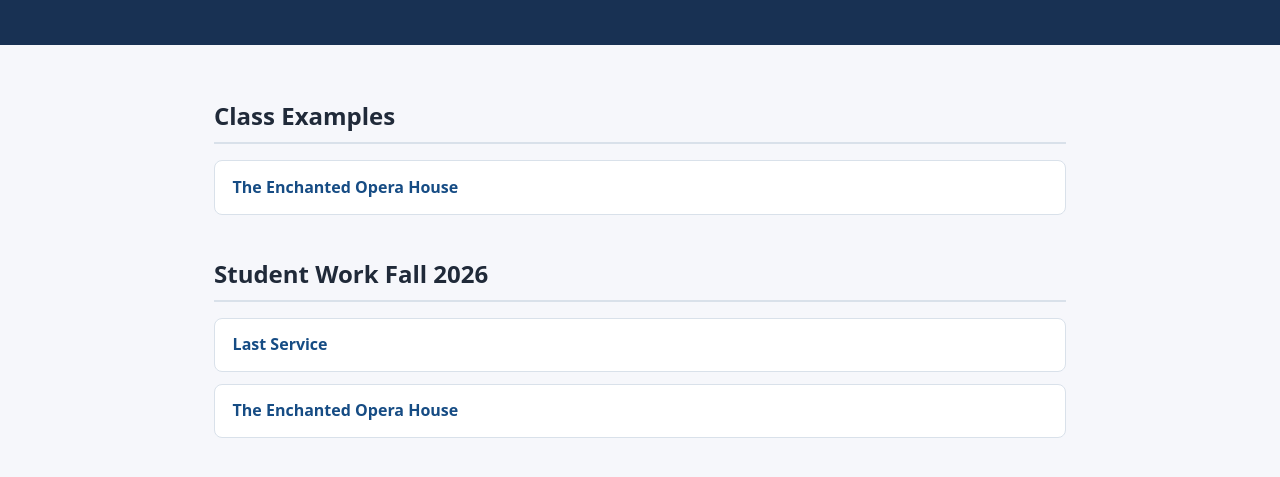
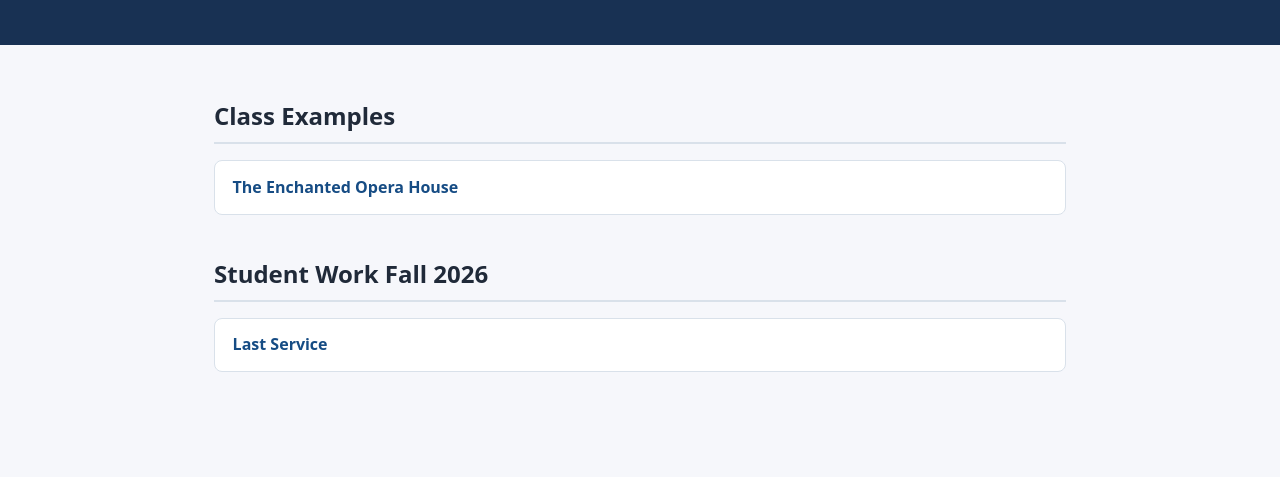
Before and after one commit to ASL-Computer-Science/interactive-fiction, a plain HTML site: page index.html in a window 1280 px wide. Shown: the part 145-622 px from the top of the page. Drawn offline with Linux system fonts and the light colour scheme.

Commit message:
removed place holder story and reindexed

```diff
--- a/index.html
+++ b/index.html
@@ -51,7 +51,6 @@
         <h2>Student Work Fall 2026</h2>
         <ul class="story-list">
           <li><a href="student-work-fall-2026/Last-Service/index.html">Last Service</a></li>
-          <li><a href="student-work-fall-2026/the-enchanted-opera-house/index.html">The Enchanted Opera House</a></li>
         </ul>
       </section>
   </main>
```
